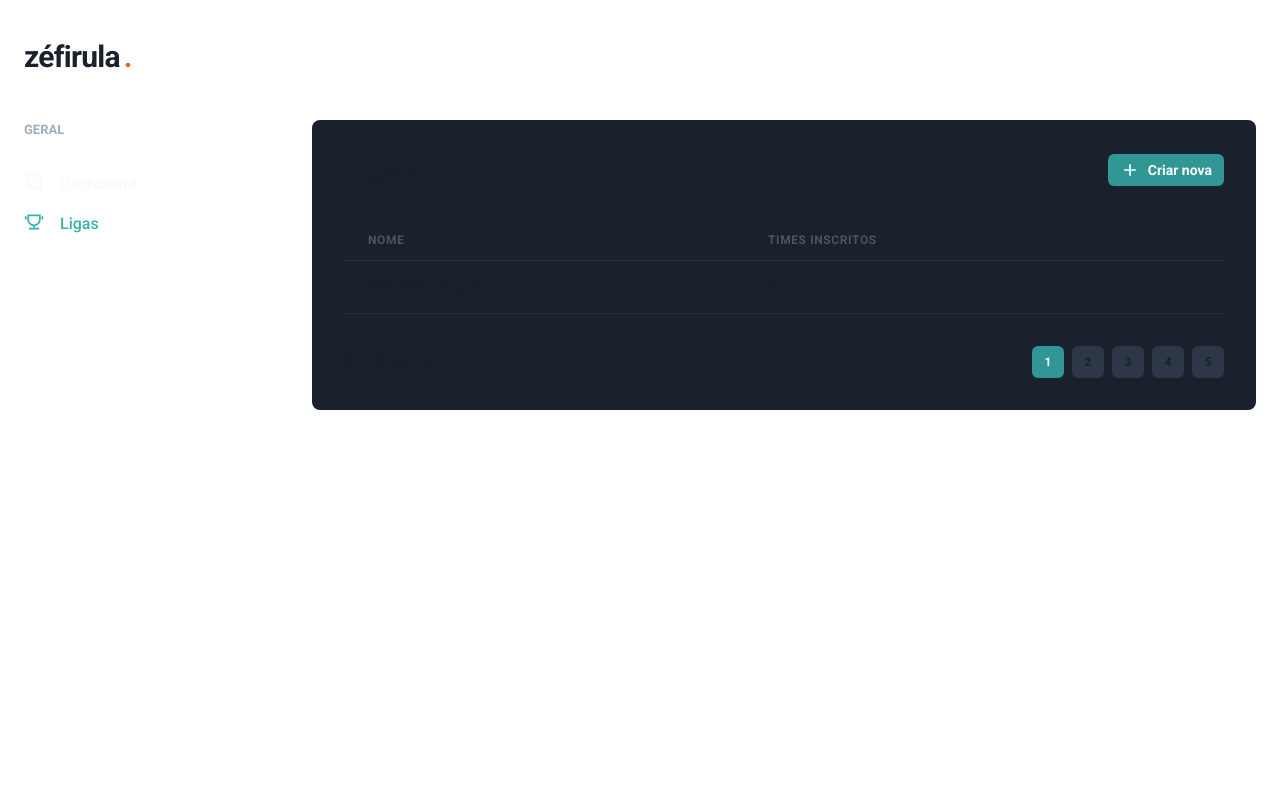
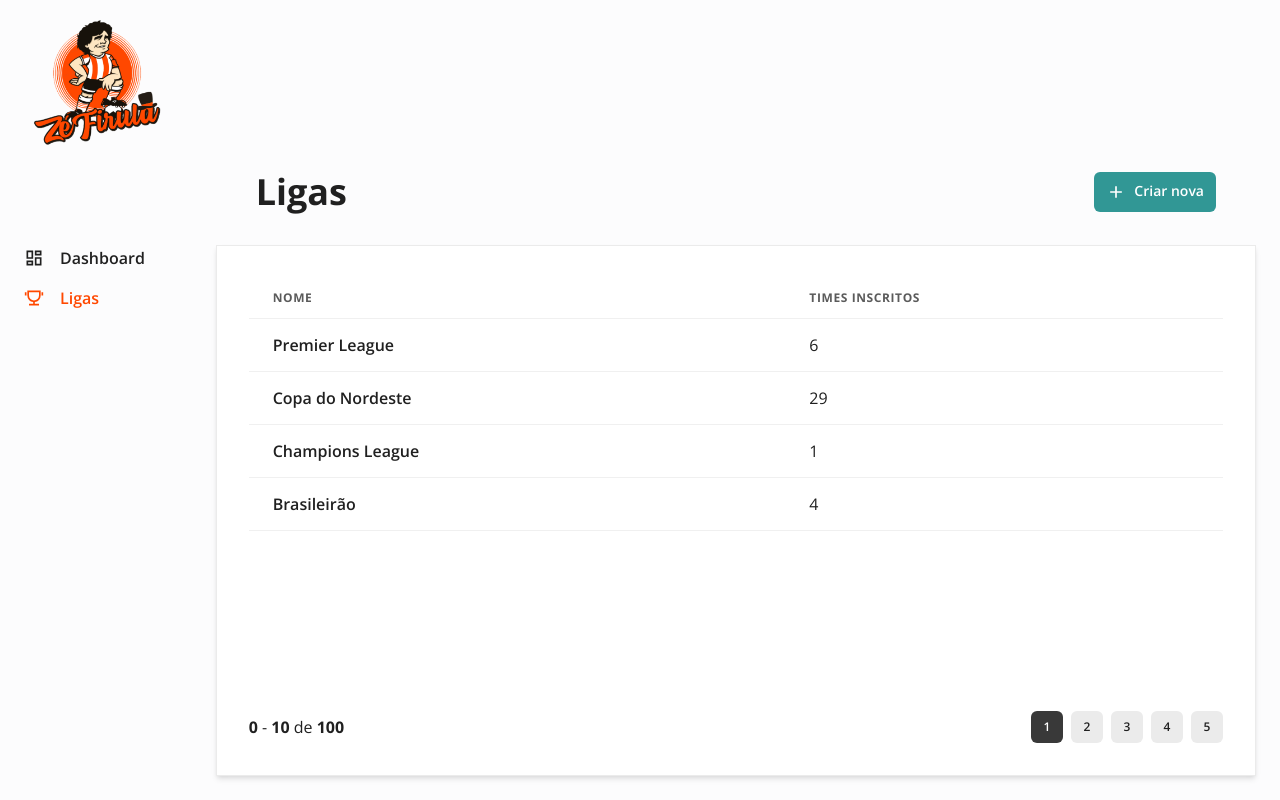
Before and after one commit to msgaspar/zefirula-web, a Next.js app: page /leagues in a window 1280 px wide. Built offline with nearby package versions, Linux system fonts and the light colour scheme.

Commit message:
adjust leagues page styling

```diff
--- a/src/components/ActiveLink.tsx
+++ b/src/components/ActiveLink.tsx
@@ -23,7 +23,7 @@ export function ActiveLink({ children, shouldMatchExactHref = false, ...rest }:
   return (
     <Link {...rest}>
       {cloneElement(children, {
-        color: isActive ? 'teal.400' : 'gray.50'
+        color: isActive ? 'orange.logo' : 'gray.800'
       })}
     </Link>
   )
--- a/src/components/Header/Logo.tsx
+++ b/src/components/Header/Logo.tsx
@@ -1,14 +1,9 @@
-import { Text } from '@chakra-ui/react'
+import { Box, Image } from '@chakra-ui/react'
 
 export function Logo() {
   return (
-    <Text
-      fontSize={["2xl", "3xl"]}
-      fontWeight="bold"
-      letterSpacing="tight"
-      w="64">
-      zéfirula
-      <Text as="span" ml="1" color="orange.500">.</Text>
-    </Text>
+    <Box h="fit-content">
+      <Image boxSize={["100px", "100px", "130px"]} src="/images/logo.png" alt="logo"/>
+    </Box>
   )
 }
--- a/src/components/Header/index.tsx
+++ b/src/components/Header/index.tsx
@@ -16,11 +16,12 @@ export default function Header() {
       as="header"
       w="100%"
       maxWidth={1480}
-      h="20"
+      h="fit-content"
       mx="auto"
       mt="4"
-      px="6"
+      px={["16", "16", "16", "8"]}
       align="center"
+      justify={['space-between', 'space-between', 'space-between', 'flex-start']}
     >
 
     { !isWideVersion && (
@@ -34,7 +35,7 @@ export default function Header() {
       />
     )}
 
-    <Logo />
+      <Logo />
 
     </Flex>
   )
--- a/src/components/Pagination/PaginationItem.tsx
+++ b/src/components/Pagination/PaginationItem.tsx
@@ -12,10 +12,10 @@ export function PaginationItem({ isCurrent = false, number }: PaginationItemProp
       size="sm"
       fontSize="xs"
       w="4"
-      colorScheme="teal"
+      colorScheme="white"
       disabled
       _disabled={{
-        bgColor: "teal.500",
+        bgColor: "gray.700",
         cursor: 'default'
       }}
     >{number}</Button>
@@ -27,9 +27,9 @@ export function PaginationItem({ isCurrent = false, number }: PaginationItemProp
       size="sm"
       fontSize="xs"
       w="4"
-      bgColor="gray.700"
+      bgColor="gray.200"
       _hover={{
-        bg: 'gray:500'
+        bg: 'gray.300'
       }}
     >
       {number}
--- a/src/components/Sidebar/NavLink.tsx
+++ b/src/components/Sidebar/NavLink.tsx
@@ -12,8 +12,8 @@ export function NavLink({ icon, children, href, ...rest }: NavLinkProps) {
   return (
     <ActiveLink href={href} passHref>
       <ChakraLink display="flex" align="center" {...rest}>
-        <Icon as={icon} fontSize="20"/>
-        <Text ml="4" fontWeight="medium">{children}</Text>
+        <Icon as={icon} fontSize="20" mt="0.5"/>
+        <Text ml="4" fontWeight="600">{children}</Text>
       </ChakraLink>
     </ActiveLink>
   )
--- a/src/components/Sidebar/NavSection.tsx
+++ b/src/components/Sidebar/NavSection.tsx
@@ -10,8 +10,8 @@ interface NavSectionProps {
 export function NavSection({ title, children }: NavSectionProps) {
   return (
     <Box>
-      <Text fontWeight="bold" color="gray.400" fontSize="small">{title}</Text>
-      <Stack spacing="4" mt="8" align="stretch">
+      {/* <Text fontWeight="bold" color="gray.500" fontSize="small">{title}</Text> */}
+      <Stack spacing="4" mt="5" align="stretch">
         {children}
       </Stack>
     </Box>
--- a/src/components/Sidebar/SidebarNav.tsx
+++ b/src/components/Sidebar/SidebarNav.tsx
@@ -5,7 +5,7 @@ import { NavLink } from './NavLink'
 
 export function SidebarNav() {
   return (
-    <Stack spacing="12" align="flex-start">
+    <Stack spacing="12" align="flex-start" pt="14">
         <NavSection title="GERAL">
           <NavLink icon={RiDashboardLine} href="/dashboard">Dashboard</NavLink>
           <NavLink icon={RiTrophyLine} href="/leagues">Ligas</NavLink>
--- a/src/components/Sidebar/index.tsx
+++ b/src/components/Sidebar/index.tsx
@@ -25,7 +25,7 @@ export function Sidebar() {
   }
 
   return (
-    <Box as="aside" w="64" mr="8">
+    <Box as="aside" w="52" mr="4">
       <SidebarNav />
     </Box>
   )
--- a/src/pages/_document.tsx
+++ b/src/pages/_document.tsx
@@ -5,8 +5,8 @@ export default class MyDocument extends Document {
     return (
       <Html>
         <Head>
-          <link rel="preconnect" href="https://fonts.gstatic.com"/>
-          <link href="https://fonts.googleapis.com/css2?family=Roboto:wght@400;500;700&display=swap" rel="stylesheet"/>
+          <link rel="preconnect" href="https://fonts.gstatic.com" />
+          <link href="https://fonts.googleapis.com/css2?family=Open+Sans:wght@400;600;700&display=swap" rel="stylesheet" />
         </Head>
         <body>
           <Main />
--- a/src/pages/index.tsx
+++ b/src/pages/index.tsx
@@ -30,12 +30,11 @@ export default function Home() {
       w="100vw"
       minHeight="100vh"
       align="center"
-      justify="center"
       direction="column"
     >
       <Box flex="1"></Box>
       <Stack align="center" spacing="8" m="2">
-        <Box w={180}>
+        <Box w={[180, 240]}>
           <Image src="/images/logo.png" alt="Logo"/>
         </Box>
 
@@ -68,7 +67,7 @@ export default function Home() {
           <Button
             type="submit"
             mt="6"
-            colorScheme="orange"
+            colorScheme="teal"
             size="lg"
             isLoading={formState.isSubmitting}
           >Entrar</Button>
--- a/src/pages/leagues/index.tsx
+++ b/src/pages/leagues/index.tsx
@@ -12,20 +12,26 @@ export default function LeagueList() {
   })
 
   return (
-    <Box>
+    <Flex direction="column" minHeight="100vh" bg="gray.50">
       <Header />
 
-      <Flex w="100%" my="6" maxWidth={1480} mx="auto" px="6">
+      <Flex w="100%" my="6" flex="1" maxWidth={1480} mx="auto" px="6">
         <Sidebar />
 
-        <Box flex="1" borderRadius={8} bg="gray.800" p="8">
-          <Flex mb="8" justify="space-between" align="center">
-            <Heading size="lg" fontWeight="normal">Ligas</Heading>
+        <Flex direction="column" w="100%">
+          <Flex
+            px={["6", "10"]}
+            mb="8"
+            justify="space-between"
+            align={["flex-start", "center"]}
+            direction={['column', 'row']}>
+            <Heading size="xl" fontWeight="bold" my={[6, 6, 8, 0]}>Ligas</Heading>
 
             <Link href="/leagues/create" passHref>
               <Button
                 as="a"
                 size="sm"
+                py="5"
                 fontSize="sm"
                 colorScheme="teal"
                 leftIcon={<Icon as={RiAddLine} fontSize="20" />}
@@ -35,28 +41,65 @@ export default function LeagueList() {
             </Link>
           </Flex>
 
-          <Table colorScheme="whiteAlpha">
+
+          <Flex
+            direction="column"
+            flex="1"
+            bg="white"
+            p="8"
+            border="1px"
+            borderColor="gray.200"
+            boxShadow="md"
+          >
+            <Box flex="1" w="100%" overflowX="auto" whiteSpace="nowrap">
+              <Table colorScheme="blackAlpha" fontSize={["sm", "md"]}>
                 <Thead>
                   <Tr>
-                <Th width="400px">Nome</Th>
+                    <Th>Nome</Th>
                     <Th>Times inscritos</Th>
                   </Tr>
                 </Thead>
                 <Tbody>
                   <Tr>
                     <Td>
-                  <Text fontWeight="bold">Premier League</Text>
+                      <Text fontWeight="600">Premier League</Text>
                     </Td>
                     <Td>
                       6
                     </Td>
                   </Tr>
+                  <Tr>
+                    <Td>
+                      <Text fontWeight="600">Copa do Nordeste</Text>
+                    </Td>
+                    <Td>
+                      29
+                    </Td>
+                  </Tr>
+                  <Tr>
+                    <Td>
+                      <Text fontWeight="600">Champions League</Text>
+                    </Td>
+                    <Td>
+                      1
+                    </Td>
+                  </Tr>
+                  <Tr>
+                    <Td>
+                      <Text fontWeight="600">Brasileirão</Text>
+                    </Td>
+                    <Td>
+                      4
+                    </Td>
+                  </Tr>
                 </Tbody>
               </Table>
+            </Box>
 
             <Pagination />
-        </Box>
           </Flex>
-    </Box>
+        </Flex>
+      </Flex>
+    </Flex>
   )
 }
--- a/src/styles/theme.ts
+++ b/src/styles/theme.ts
@@ -3,16 +3,34 @@ import { extendTheme } from '@chakra-ui/react'
 export const theme = extendTheme({
   colors: {
     gray: {
-      200: '#e3e3e3'
+      50: '#fcfcfd',
+      100: '#f4f4f4',
+      200: '#ebebeb',
+      300: '#dbdbdb',
+      400: '#b0b0b0',
+      500: '#868686',
+      600: '#5b5b5b',
+      700: '#393939',
+      800: '#202020',
+      900: '#171717'
+    },
+    orange: {
+      logo: '#ff4800'
     }
   },
   fonts: {
-    heading: 'Roboto',
-    body: 'Roboto'
+    heading: 'Open Sans',
+    body: 'Open Sans'
   },
   styles: {
     global: {
+      "*": {
+        _selection: {
+          background: 'teal.300'
+        }
+      },
       body: {
+        height: '100%',
         bg: 'white',
         color: 'gray.800'
       }
```
Lines whose indentation alone changed are shown as unchanged.
